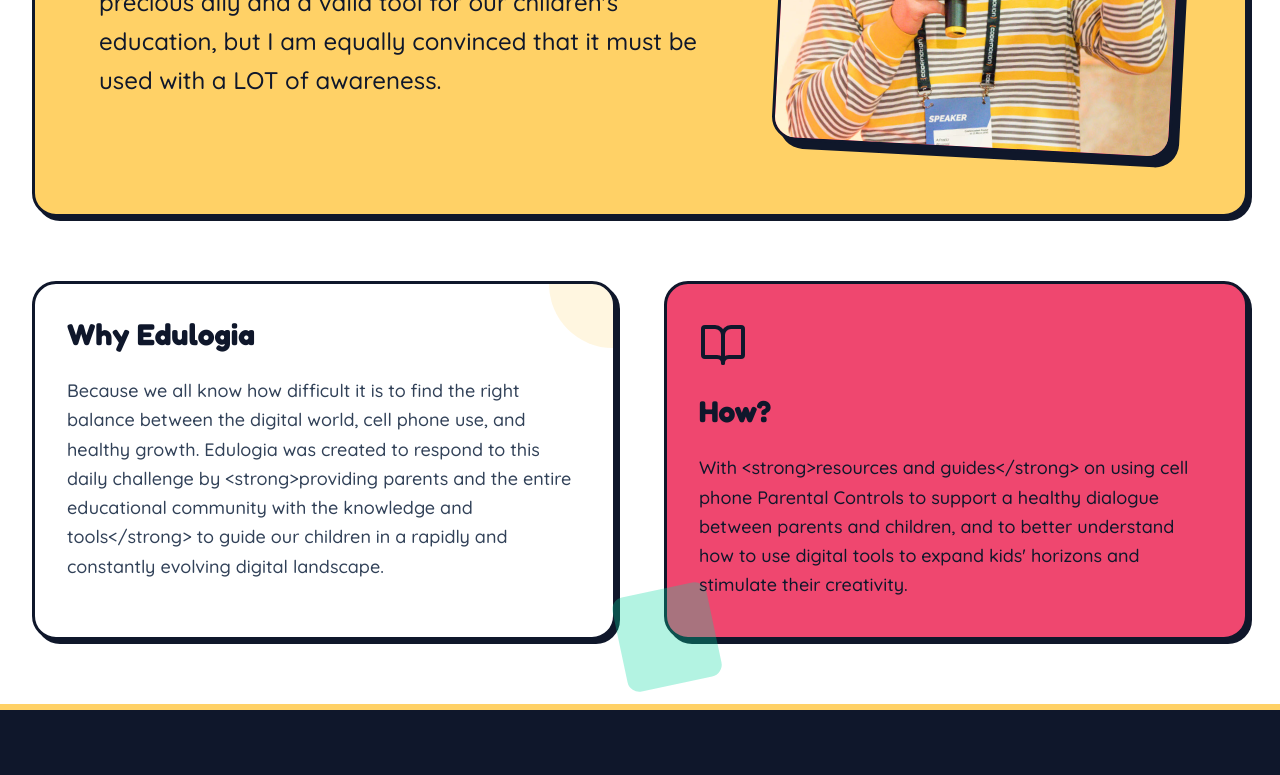
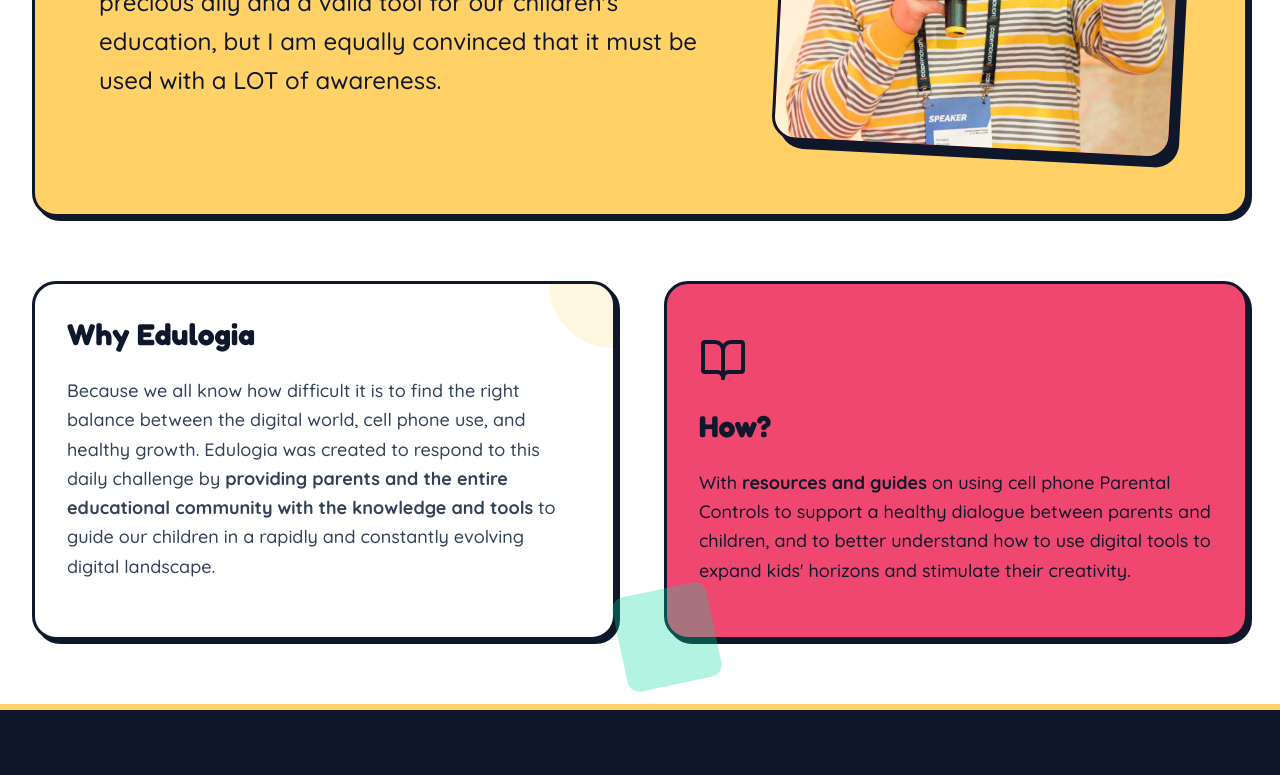
Before and after one commit to rainbowbreeze/edulogia-site-staging, a React (Vite) app: page /about in a window 1280 px wide. Shown: the part 462-1237 px from the top of the page. Built offline with nearby package versions, Linux system fonts and the light colour scheme.

Commit message:
docs: add media guidelines and enhance UI features
- Update documentation with image naming and storage conventions.
- Enable rich text rendering for mission statements in the About page.
- Implement search filtering functionality for the resources page.

```diff
--- a/src/pages/About.tsx
+++ b/src/pages/About.tsx
@@ -40,9 +40,12 @@
             <h2 className="text-3xl font-display font-bold text-slate-900 mb-6 relative z-10">
                 {t('about.mission_title', 'Our Mission')}
             </h2>
-            <p className="text-lg text-slate-700 font-medium leading-relaxed mb-6 font-sans relative z-10">
-               {t('about.mission_description', 'To empower parents with the knowledge and tools they need to guide their children in a rapidly evolving digital landscape. We believe technology should serve education and connection, not distraction.')}
-            </p>
+            <p
+              className="text-lg text-slate-700 font-medium leading-relaxed mb-6 font-sans relative z-10"
+              dangerouslySetInnerHTML={{
+                __html: t('about.mission_description', 'To empower parents with the knowledge and tools they need to guide their children in a rapidly evolving digital landscape. We believe technology should serve education and connection, not distraction.')
+              }}
+            />
         </div>
 
         <div className="bg-brand-pink p-8 rounded-3xl chunky-box flex flex-col justify-center relative shadow-[6px_6px_0_0_#0f172a]">
@@ -53,9 +56,12 @@
             <h2 className="text-3xl font-display font-bold text-slate-900 mb-6 relative z-10">
                  {t('about.vision_title', 'Our Vision')}
             </h2>
-            <p className="text-lg text-slate-900 font-medium leading-relaxed font-sans relative z-10">
-                 {t('about.vision_description', 'A world where families talk openly about technology, create healthy boundaries together, and use digital tools to expand their horizons and spark creativity.')}
-            </p>
+            <p
+              className="text-lg text-slate-900 font-medium leading-relaxed font-sans relative z-10"
+              dangerouslySetInnerHTML={{
+                __html: t('about.vision_description', 'A world where families talk openly about technology, create healthy boundaries together, and use digital tools to expand their horizons and spark creativity.')
+              }}
+            />
         </div>
       </div>
 
--- a/src/pages/Resources.tsx
+++ b/src/pages/Resources.tsx
@@ -1,3 +1,4 @@
+import { useState } from 'react';
 import { getResources } from '../lib/resources';
 import { Download, FileText, Shield, Gamepad2, Search, ArrowLeft, ArrowRight } from 'lucide-react';
 import { useTranslation } from 'react-i18next';
@@ -12,12 +13,23 @@
 export default function Resources() {
   const { t, i18n } = useTranslation();
   const [searchParams, setSearchParams] = useSearchParams();
+  const [searchQuery, setSearchQuery] = useState('');
 
   const currentLang = i18n.resolvedLanguage || 'it';
   const allResources = getResources().filter(r => r.language === currentLang);
 
-  const featuredResources = allResources.filter(r => r.featured);
-  const regularResources = allResources.filter(r => !r.featured);
+  const filteredResources = allResources.filter(r => {
+    if (!searchQuery.trim()) return true;
+    const query = searchQuery.toLowerCase();
+    return (
+      r.title?.toLowerCase().includes(query) ||
+      r.description?.toLowerCase().includes(query) ||
+      r.tags?.some((tag: string) => tag.toLowerCase().includes(query))
+    );
+  });
+
+  const featuredResources = filteredResources.filter(r => r.featured);
+  const regularResources = filteredResources.filter(r => !r.featured);
 
   const pageParam = searchParams.get('page');
   const currentPage = pageParam ? parseInt(pageParam, 10) : 1;
@@ -95,6 +107,11 @@
             <Search className="absolute left-4 top-1/2 -translate-y-1/2 text-slate-600 w-6 h-6" />
             <input
               type="text"
+              value={searchQuery}
+              onChange={(e) => {
+                setSearchQuery(e.target.value);
+                setSearchParams({ page: '1' }); // Reset pagination on search
+              }}
               placeholder={t('resources.search_placeholder')}
               className="w-full bg-white border-3 border-slate-900 text-slate-900 rounded-2xl py-4 pl-14 pr-4 focus:outline-none focus:border-brand-pink focus:ring-4 focus:ring-brand-pink/20 transition-all font-medium text-lg"
             />
```
Also changed, not shown: 1 other file (tests, documents, lock files or other folders).
